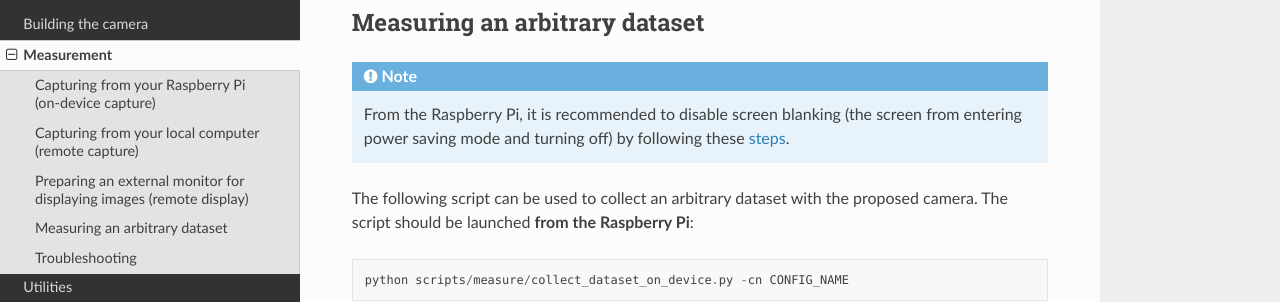
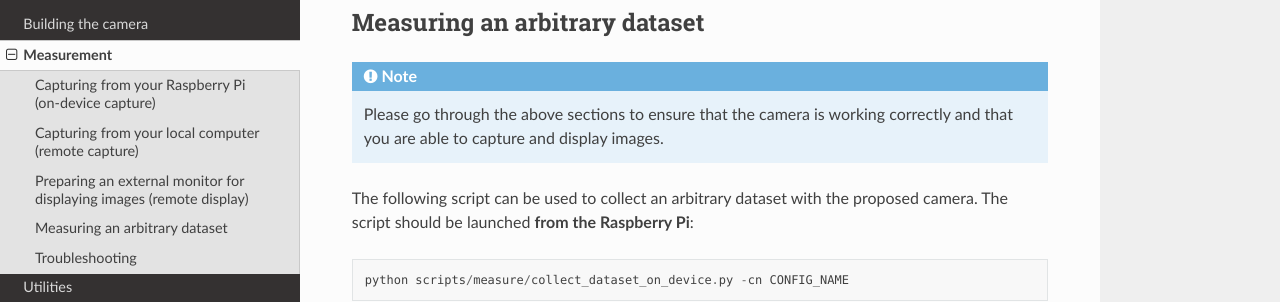
Before and after one commit to LCAV/LenslessPiCam, a Sphinx documentation site: the page built from docs/source/measurement.rst, in a window 1280 px wide and 1400 px high, scrolled down 2833 px. Shown: the part 153-455 px from the top of the window. Built offline with Sphinx 7.4.7 and the Read the Docs theme 2.0.0, drawn with Linux system fonts in a browser that asks for light colours; some of the changed text lies outside the part shown.

Commit message:
Add note about running previous sections.

```diff
--- a/docs/source/measurement.rst
+++ b/docs/source/measurement.rst
@@ -139,8 +139,7 @@ Measuring an arbitrary dataset
 
 .. note::
 
-   From the Raspberry Pi, it is recommended to disable screen blanking (the screen from entering
-   power saving mode and turning off) by following these `steps <https://pimylifeup.com/raspberry-pi-disable-screen-blanking/>`__.
+   Please go through the above sections to ensure that the camera is working correctly and that you are able to capture and display images.
 
 
 The following script can be used to collect an arbitrary dataset with the proposed camera.
@@ -202,6 +201,11 @@ for an example of measuring a multi-mask dataset with DigiCam.
 
    As the measurement may run for a while, it is recommended to run the script in a `screen <https://linuxize.com/post/how-to-use-linux-screen/>`__ session (or similar) to avoid the script being interrupted if the SSH connection is lost.
 
+.. note::
+
+   From the Raspberry Pi, it is recommended to disable screen blanking (the screen from entering
+   power saving mode and turning off) by following these `steps <https://pimylifeup.com/raspberry-pi-disable-screen-blanking/>`__.
+
 
 Troubleshooting
 ---------------
```
